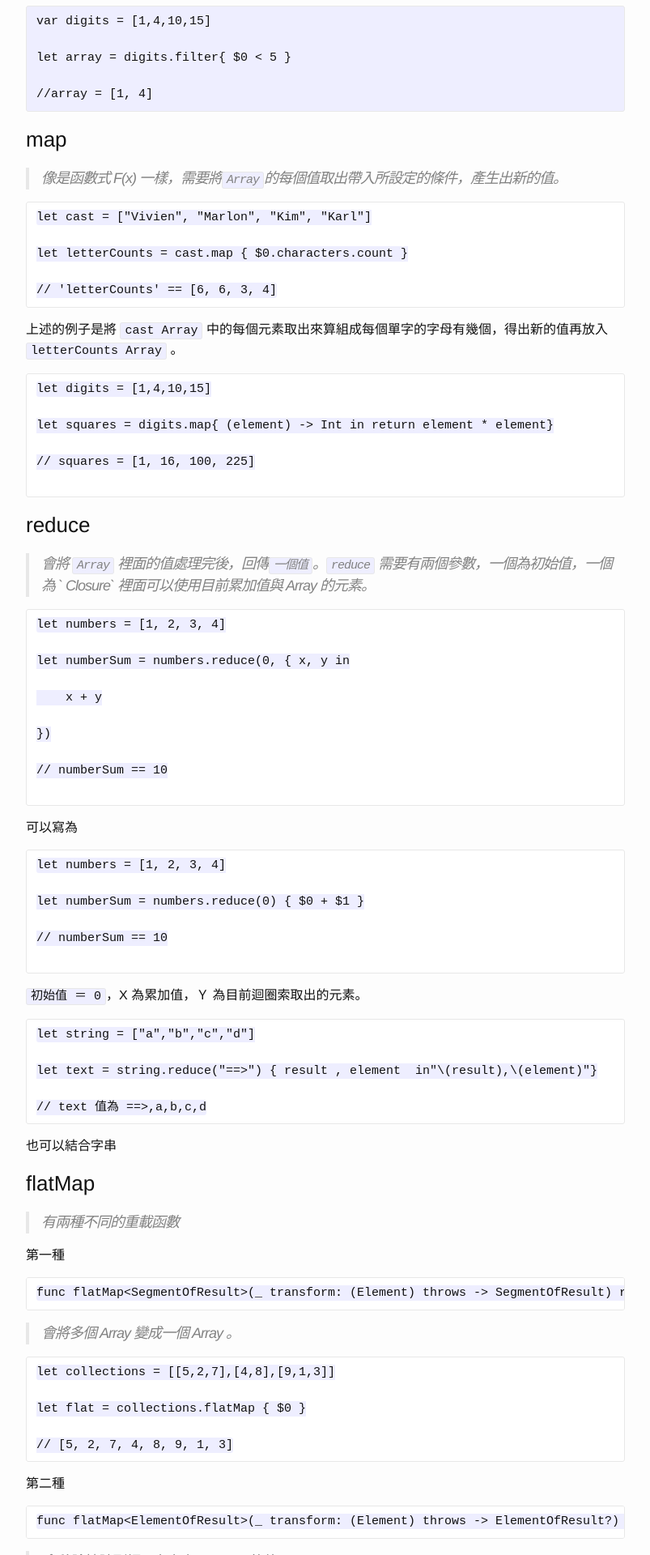
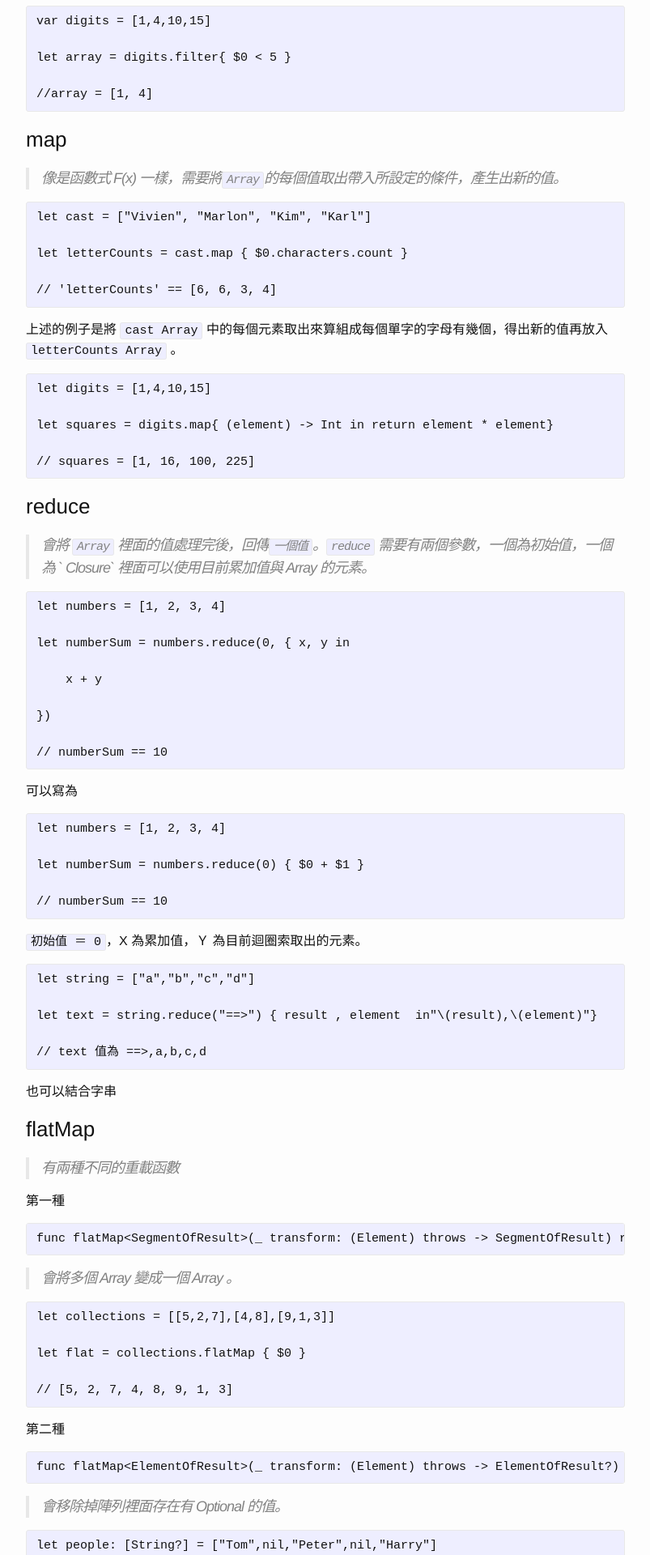
Before and after one commit to lincircle/lincircle.github.io, a Jekyll site: the page built from _posts/2017-02-14-swift-guide-to-map-filter-reduce.md, in a window 1280 px wide. Shown: the part 666-2586 px from the top of the page at 81% size, without its empty margins (238-1041 px from the left). Built offline with Jekyll 4.4.1, drawn with Linux system fonts in a browser that asks for light colours.

Commit message:
修改 code 顯示問題

````diff
--- a/_posts/2017-02-14-swift-guide-to-map-filter-reduce.md
+++ b/_posts/2017-02-14-swift-guide-to-map-filter-reduce.md
@@ -37,29 +37,34 @@ let array = digits.filter{ $0 < 5 }
 
 > 像是函數式 F(x) 一樣，需要將`Array`的每個值取出帶入所設定的條件，產生出新的值。
 
-```
+{% highlight text %}
+
 let cast = ["Vivien", "Marlon", "Kim", "Karl"]
 
 let letterCounts = cast.map { $0.characters.count }
 
 // 'letterCounts' == [6, 6, 3, 4]
-```
+
+{% endhighlight %}
 
 上述的例子是將 `cast Array` 中的每個元素取出來算組成每個單字的字母有幾個，得出新的值再放入 `letterCounts Array` 。
 
-```
+{% highlight text %}
+
 let digits = [1,4,10,15]
 
 let squares = digits.map{ (element) -> Int in return element * element}
 
 // squares = [1, 16, 100, 225]
 
-```
+{% endhighlight %}
+
 ### reduce
 
 > 會將 `Array` 裡面的值處理完後，回傳`一個值`。`reduce` 需要有兩個參數，一個為初始值，一個為 ` Closure` 裡面可以使用目前累加值與 Array 的元素。
 
-```
+{% highlight text %}
+
 let numbers = [1, 2, 3, 4]
 
 let numberSum = numbers.reduce(0, { x, y in
@@ -70,26 +75,32 @@ let numberSum = numbers.reduce(0, { x, y in
 
 // numberSum == 10
 
-```
+{% endhighlight %}
+
 可以寫為
 
-```
+{% highlight text %}
+
 let numbers = [1, 2, 3, 4]
 
 let numberSum = numbers.reduce(0) { $0 + $1 }
 
 // numberSum == 10
 
-```
+{% endhighlight %}
+
 `初始值 ＝ 0`，X  為累加值，Ｙ 為目前迴圈索取出的元素。
 
-```
+{% highlight text %}
+
 let string = ["a","b","c","d"]
 
 let text = string.reduce("==>") { result , element  in"\(result),\(element)"}
 
 // text 值為 ==>,a,b,c,d
-```
+
+{% endhighlight %}
+
 也可以結合字串
 
 ### flatMap
@@ -98,40 +109,50 @@ let text = string.reduce("==>") { result , element  in"\(result),\(element)"}
 
 第一種
 
-```
+{% highlight text %}
+
 func flatMap<SegmentOfResult>(_ transform: (Element) throws -> SegmentOfResult) rethrows -> [SegmentOfResult.Iterator.Element] where SegmentOfResult : Sequence
-```
+
+{% endhighlight %}
+
 > 會將多個 Array 變成一個 Array 。
 
-```
+{% highlight text %}
+
 let collections = [[5,2,7],[4,8],[9,1,3]]
 
 let flat = collections.flatMap { $0 }
 
 // [5, 2, 7, 4, 8, 9, 1, 3]
-```
+
+{% endhighlight %}
 
 第二種
 
-```
+{% highlight text %}
+
 func flatMap<ElementOfResult>(_ transform: (Element) throws -> ElementOfResult?) rethrows -> [ElementOfResult]
-```
+
+{% endhighlight %}
+
 > 會移除掉陣列裡面存在有 Optional 的值。
 
-```
+{% highlight text %}
+
 let people: [String?] = ["Tom",nil,"Peter",nil,"Harry"]
 
 let valid = people.flatMap {$0}
 
 // ["Tom", "Peter", "Harry"]
 
-```
+{% endhighlight %}
 
 ### contains
 
 > 如果有陣列裡面有符合條件值，將回傳 Bool
 
-```
+{% highlight text %}
+
 let marks = [4,5,8,2,9,7]
 
 let even = marks.contains(where: {
@@ -149,11 +170,15 @@ let even = marks.contains(where: {
 
 //輸出為 true
 
-```
+{% endhighlight %}
+
 可以簡化成
-```
+
+{% highlight text %}
+
 let even = marks.contains(where: {$0 % 2 == 0})
-```
+
+{% endhighlight %}
 
 參考資料：
 
````
